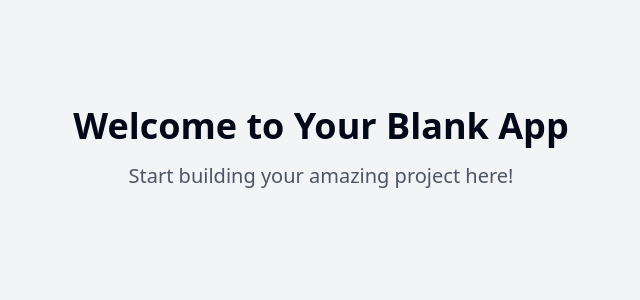
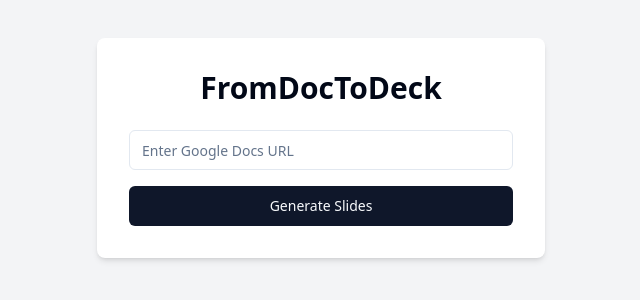
Before and after one commit to sirkant/docslidegenie, a React (Vite) app: page / in a window 1280 px wide. Shown: the part 252-552 px from the top of the page, without its empty margins (319-959 px from the left). Built offline with nearby package versions, Linux system fonts and the light colour scheme.

Commit message:
Add FromDocToDeck app
Implement a new application called FromDocToDeck that allows users to submit a Google Docs URL. The app will process the document using an LLM model and provide a Google Slides link in return.
[skip gpt_engineer]

```diff
--- /dev/null
+++ b/src/components/ResultDisplay.jsx
@@ -0,0 +1,22 @@
+import React from 'react';
+import { Button } from "@/components/ui/button"
+
+const ResultDisplay = ({ result }) => {
+  return (
+    <div className="mt-6 text-center">
+      <h2 className="text-xl font-semibold mb-2">Slides Generated!</h2>
+      <p className="mb-4">Your presentation is ready. Click the button below to view it.</p>
+      <Button
+        as="a"
+        href={result}
+        target="_blank"
+        rel="noopener noreferrer"
+        className="w-full"
+      >
+        View Slides
+      </Button>
+    </div>
+  );
+};
+
+export default ResultDisplay;
--- /dev/null
+++ b/src/components/UrlSubmissionForm.jsx
@@ -0,0 +1,30 @@
+import React, { useState } from 'react';
+import { Button } from "@/components/ui/button"
+import { Input } from "@/components/ui/input"
+
+const UrlSubmissionForm = ({ onSubmit }) => {
+  const [url, setUrl] = useState('');
+
+  const handleSubmit = (e) => {
+    e.preventDefault();
+    onSubmit(url);
+  };
+
+  return (
+    <form onSubmit={handleSubmit} className="space-y-4">
+      <Input
+        type="url"
+        value={url}
+        onChange={(e) => setUrl(e.target.value)}
+        placeholder="Enter Google Docs URL"
+        required
+        className="w-full"
+      />
+      <Button type="submit" className="w-full">
+        Generate Slides
+      </Button>
+    </form>
+  );
+};
+
+export default UrlSubmissionForm;
--- a/src/pages/Index.jsx
+++ b/src/pages/Index.jsx
@@ -1,11 +1,24 @@
-// Update this page (the content is just a fallback if you fail to update the page)
+import React from 'react';
+import UrlSubmissionForm from '../components/UrlSubmissionForm';
+import ResultDisplay from '../components/ResultDisplay';
 
 const Index = () => {
+  const [result, setResult] = React.useState(null);
+
+  const handleSubmit = async (url) => {
+    // TODO: Implement the actual API call to process the document and generate slides
+    // For now, we'll just simulate a response after a short delay
+    setTimeout(() => {
+      setResult('https://docs.google.com/presentation/d/example-slides-id');
+    }, 2000);
+  };
+
   return (
     <div className="min-h-screen flex items-center justify-center bg-gray-100">
-      <div className="text-center">
-        <h1 className="text-4xl font-bold mb-4">Welcome to Your Blank App</h1>
-        <p className="text-xl text-gray-600">Start building your amazing project here!</p>
+      <div className="bg-white p-8 rounded-lg shadow-md w-full max-w-md">
+        <h1 className="text-3xl font-bold mb-6 text-center">FromDocToDeck</h1>
+        <UrlSubmissionForm onSubmit={handleSubmit} />
+        {result && <ResultDisplay result={result} />}
       </div>
     </div>
   );
```
